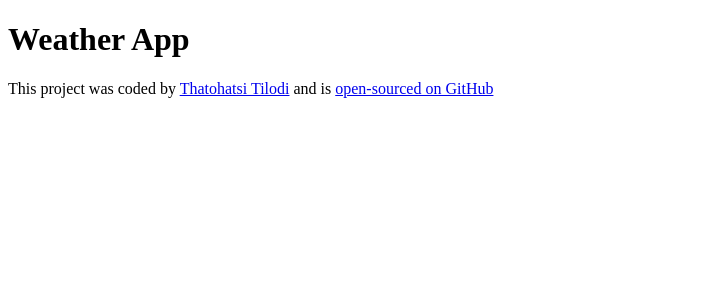
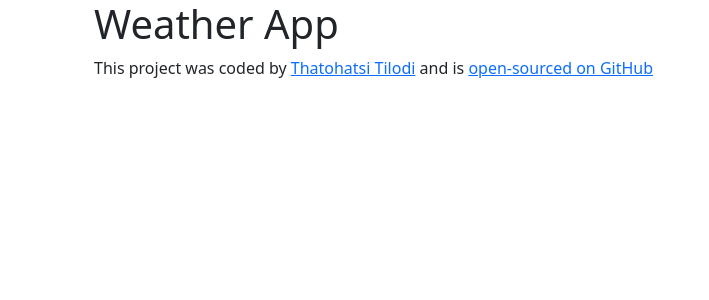
Before and after one commit to Thatohatsi880/react-weather-app, a React (Create React App) app: page / in a window 1280 px wide. Shown: the top 300 px of the page, without its empty margins (0-709 px from the left). Built offline with nearby package versions, Linux system fonts and the light colour scheme.

Commit message:
Added bootstrap to my js files

```diff
--- a/package.json
+++ b/package.json
@@ -6,6 +6,7 @@
     "@testing-library/jest-dom": "^5.17.0",
     "@testing-library/react": "^13.4.0",
     "@testing-library/user-event": "^13.5.0",
+    "bootstrap": "^5.3.3",
     "react": "^18.3.1",
     "react-dom": "^18.3.1",
     "react-scripts": "5.0.1",
--- a/public/index.html
+++ b/public/index.html
@@ -10,10 +10,15 @@
       content="Weather application"
     />
     <link rel="manifest" href="%PUBLIC_URL%/manifest.json" />
+
+
+
     <title>React Weather App</title>
   </head>
   <body>
     <noscript>You need to enable JavaScript to run this app.</noscript>
+    <div class="container">
     <div id="root"></div>
+    </div>
   </body>
 </html>
--- a/src/App.js
+++ b/src/App.js
@@ -1,9 +1,12 @@
 import React from "react";
+import 'bootstrap/dist/css/bootstrap.css';
 import './App.css';
 
 export default function App() {
   return(
   <div className="App">
+  <div className="container">
+
    <h1>Weather App</h1>
     <footer>
       This project was coded by {" "}
@@ -19,5 +22,6 @@
       </a>
   </footer>
 </div>
+</div>
   )
 }
--- a/src/index.js
+++ b/src/index.js
@@ -1,6 +1,7 @@
 import React from 'react';
 import ReactDOM from 'react-dom/client';
 import './index.css';
+import 'bootstrap/dist/css/bootstrap.css';
 import App from './App';
 import reportWebVitals from './reportWebVitals';
 
```
Also changed, not shown: 1 other file (tests, documents, lock files or other folders).
